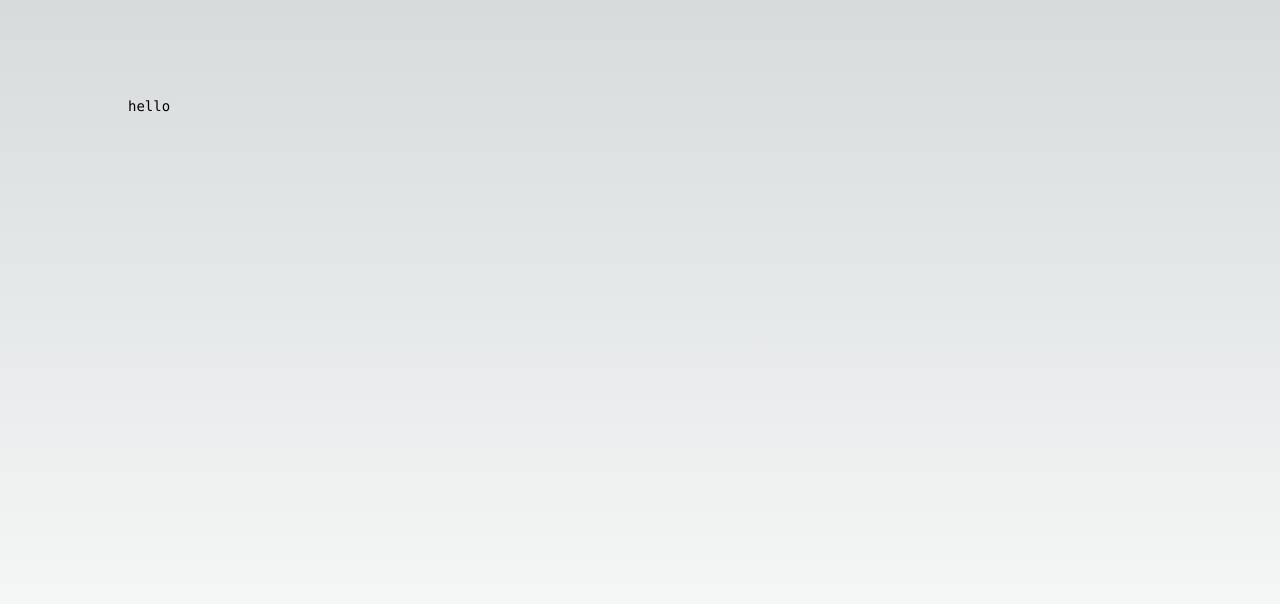
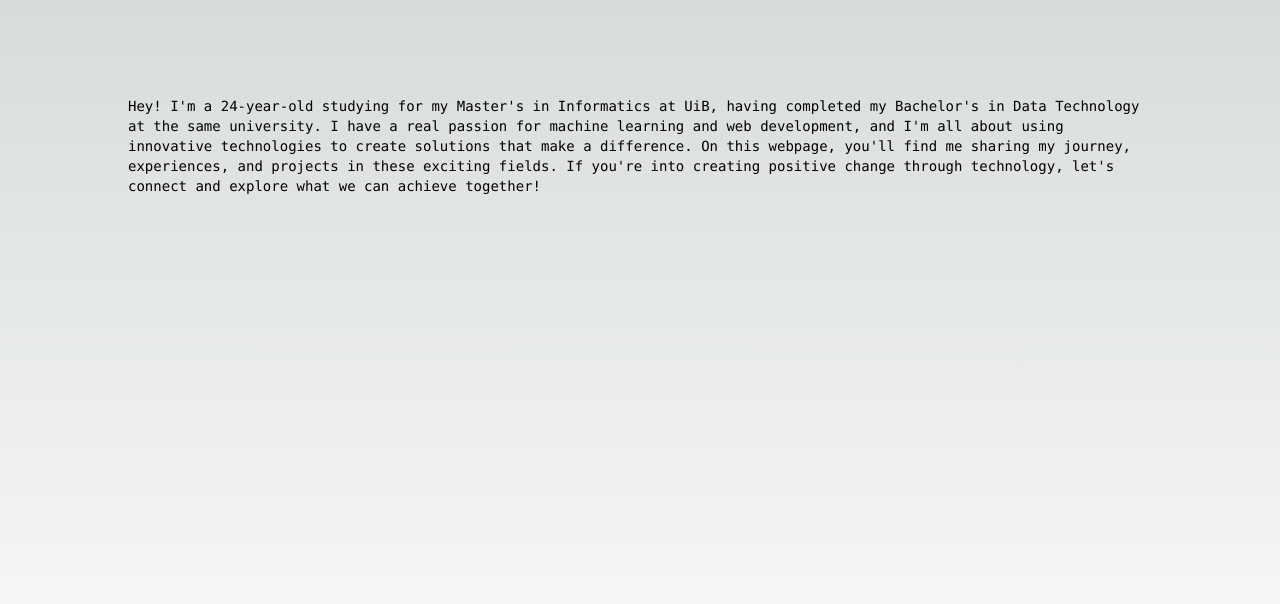
Before and after one commit to IlyasMohamud/my-app, a Next.js app: page / in a window 1280 px wide. Shown: the top 604 px of the page. Built offline with nearby package versions, Linux system fonts and the light colour scheme.

Commit message:
added an intro about myself

```diff
--- a/app/page.tsx
+++ b/app/page.tsx
@@ -5,7 +5,10 @@ export default function Home() {
     <main className="flex min-h-screen flex-col items-center justify-between p-24">
       <div className="z-10 max-w-5xl w-full items-center justify-between font-mono text-sm lg:flex">
         <h1>
-          hello
+        Hey! I'm a 24-year-old studying for my Master's in Informatics at UiB, having completed my Bachelor's in Data Technology at the same university.
+        I have a real passion for machine learning and web development, and I'm all about using innovative technologies to create solutions that make a difference.
+        On this webpage, you'll find me sharing my journey, experiences, and projects in these exciting fields.
+        If you're into creating positive change through technology, let's connect and explore what we can achieve together!
           </h1>
       </div>
     </main>
```
